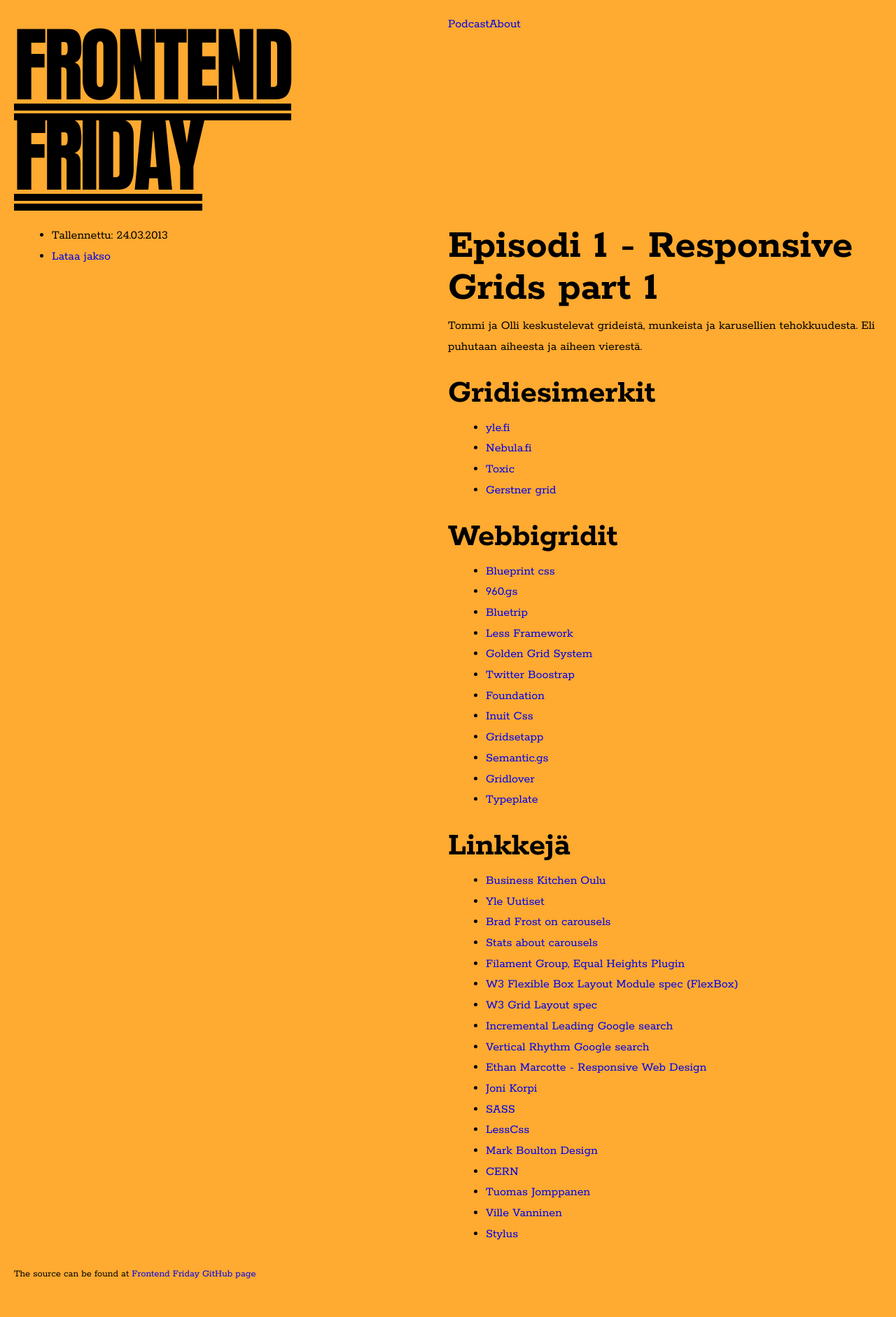
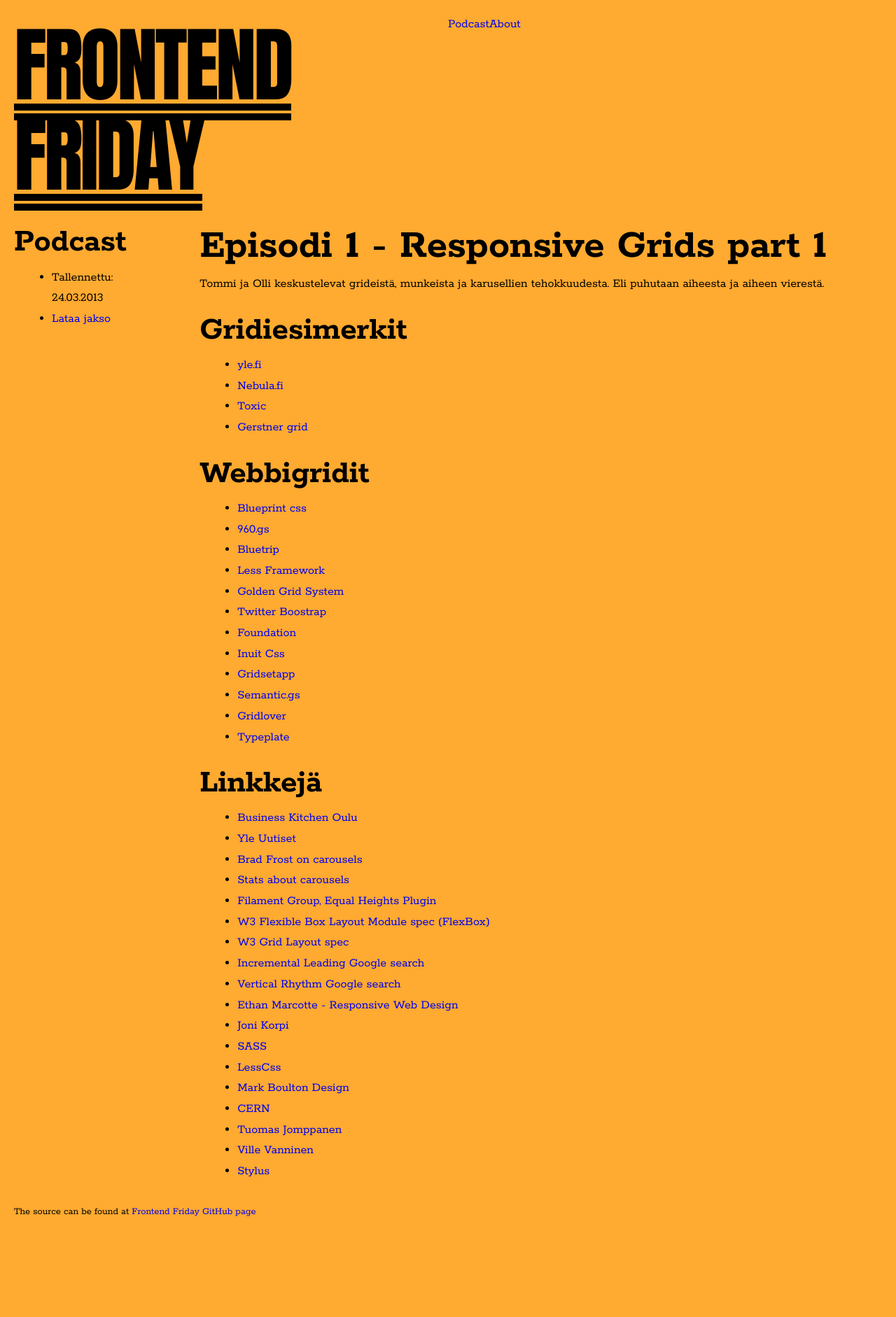
Before and after one commit to ouluweb/ouluweb.github.io, a Jekyll site: the page built from _posts/2013-03-24-Episode-1.md, in a window 1280 px wide. Shown: the whole page at 70% size. Built offline with Jekyll 4.4.1, drawn with Linux system fonts in a browser that asks for light colours; Markdown is read by kramdown in place of the engine named in the settings; after the commit the page ends 1792 px from its top, so only the background shows below that.

Commit message:
Small changes and push

```diff
--- a/_includes/header.html
+++ b/_includes/header.html
@@ -20,7 +20,7 @@
                 <header class="banner">
                     <div class=banner-header>
                         <div class=banner-header__inner>
-                            <h1 class="tera">Frontend Friday</h1>
+                            <h1 class="tera"><a href="/">Frontend Friday</a></h1>
                         </div>
                     </div>
               </header>
--- a/_layouts/default.html
+++ b/_layouts/default.html
@@ -1,6 +1,6 @@
 {% include header.html %}
         <div class="gw">
-            <div class="g d1 m1 mb-all">
+            <div class="g d1 t1 m-all">
 
                 <section class=main role=main>
 
--- a/_layouts/podcast.html
+++ b/_layouts/podcast.html
@@ -1,14 +1,15 @@
 {% include header.html %}
         <div class="gw ">
-            <div class="g d1 m1 mb-all">
+            <div class="g db1 tb1 m-all">
                 <aside>
+                    <h2>Podcast</h2>
                     <ul>
                         <li>Tallennettu: {{ page.date | date: "%d.%m.%Y" }}
                         <li><a href="{{ page.link }}" onClick="_gaq.push(['_trackEvent', 'Podcast', 'Download', '{{ page.title }}']);">Lataa jakso</a>
                 </aside>
             </div>
 
-            <div class="g d2-d3 m2 mb-all">
+            <div class="g db2-db3 tb2 m-all">
                 <section class=main role=main>
 
                     {{ content }}
--- a/css/ff.scss
+++ b/css/ff.scss
@@ -64,6 +64,11 @@
         letter-spacing : -4px;
         line-height : 1.1;
         font-weight : 500;
+
+        a {
+            text-decoration : none;
+            color : #000;
+        }
     }
 
 }
--- a/podcast.xml
+++ b/podcast.xml
@@ -42,7 +42,7 @@
 
             <itunes:subtitle>Frontend Friday: {{ post.title }}</itunes:subtitle>
 
-            <itunes:summary>{{ post.summary | xml_escape }}</itunes:summary>
+            <itunes:summary>{{ post.content | xml_escape }}</itunes:summary>
 
             <itunes:image href="http://ouluweb.github.com/assets/itunes.jpg" />
 
```
Also changed, not shown: css/ff.css.
